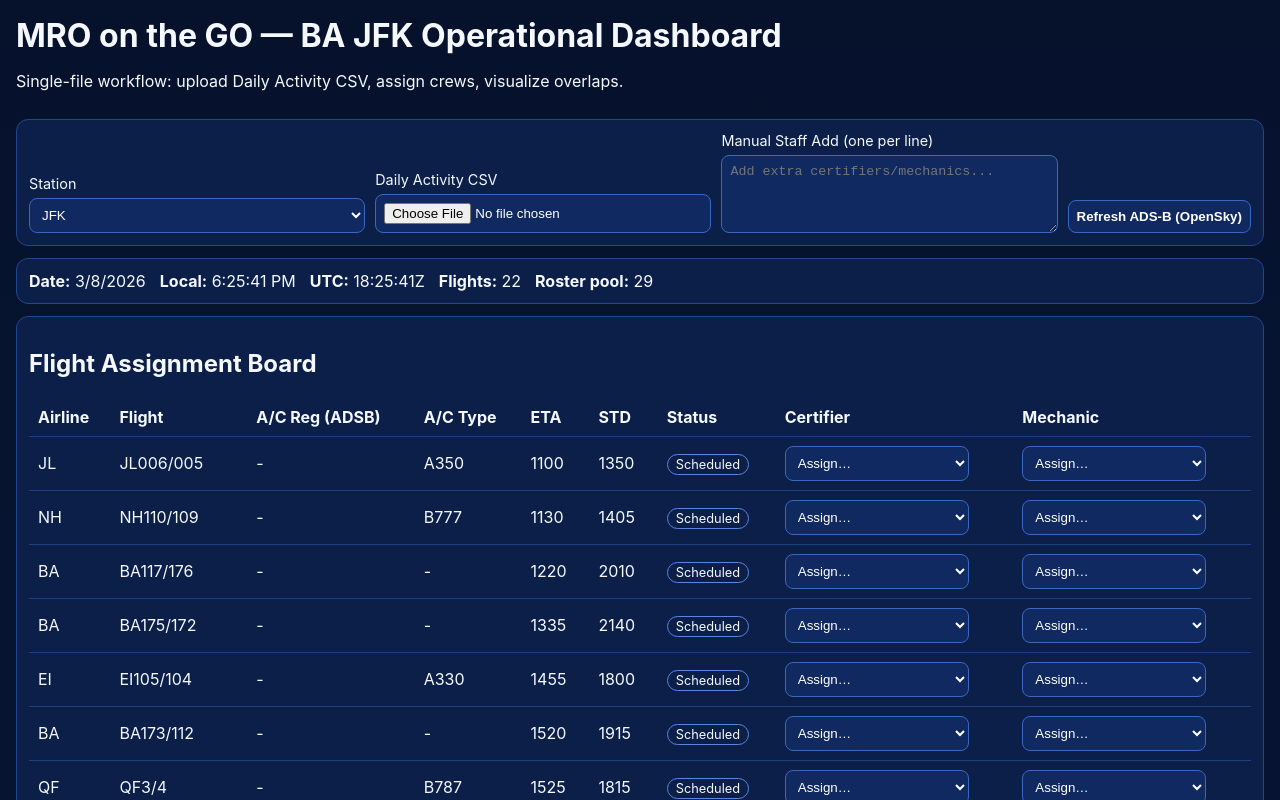
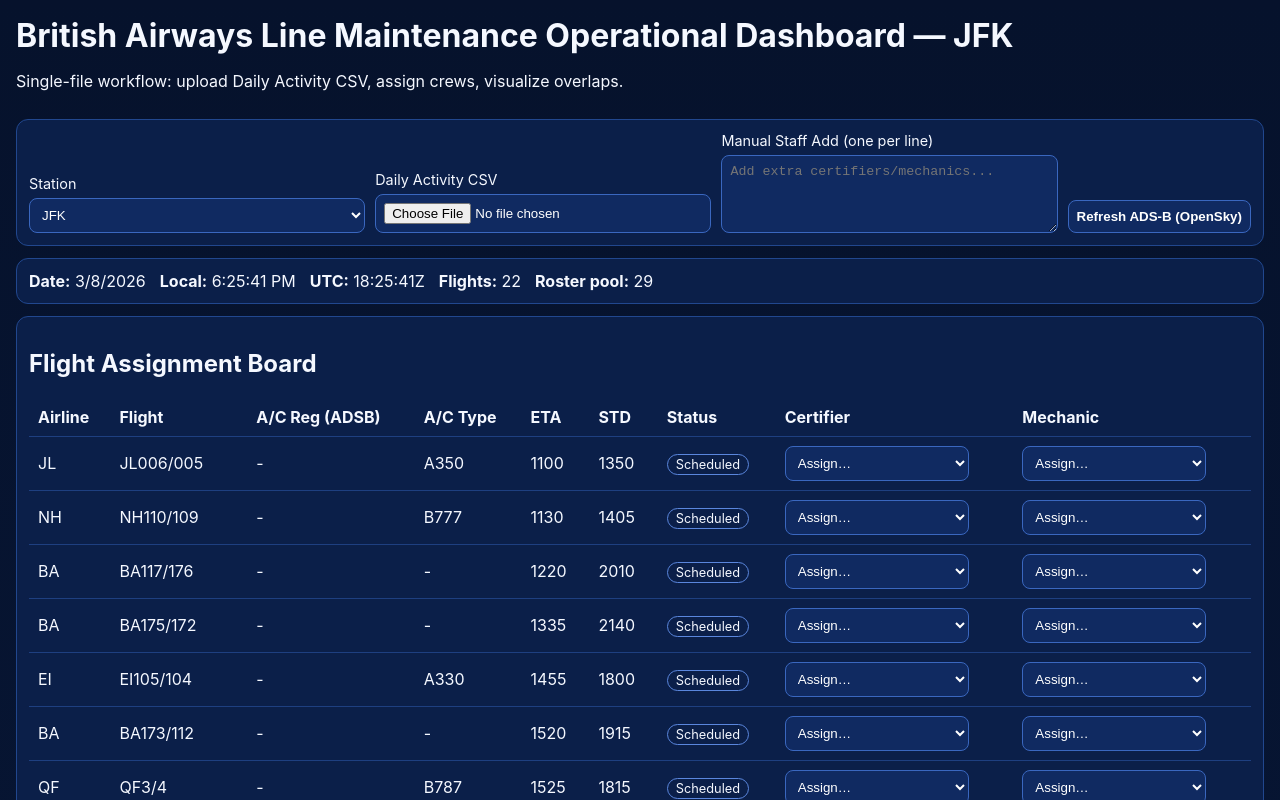
Before and after one commit to andrew-ibsen/jfk-ops-live-dashboard, a React (Vite) app: page / in a window 1280 px wide. Shown: the top 800 px of the page. Built offline with nearby package versions, Linux system fonts and the light colour scheme.

Commit message:
chore(ui): update dashboard header to BA line maintenance title with dynamic station

```diff
--- a/src/App.tsx
+++ b/src/App.tsx
@@ -267,7 +267,7 @@
   return (
     <div className="page">
       <header>
-        <h1>MRO on the GO — BA JFK Operational Dashboard</h1>
+        <h1>British Airways Line Maintenance Operational Dashboard — {stationCode}</h1>
         <p>Single-file workflow: upload Daily Activity CSV, assign crews, visualize overlaps.</p>
       </header>
 
```
